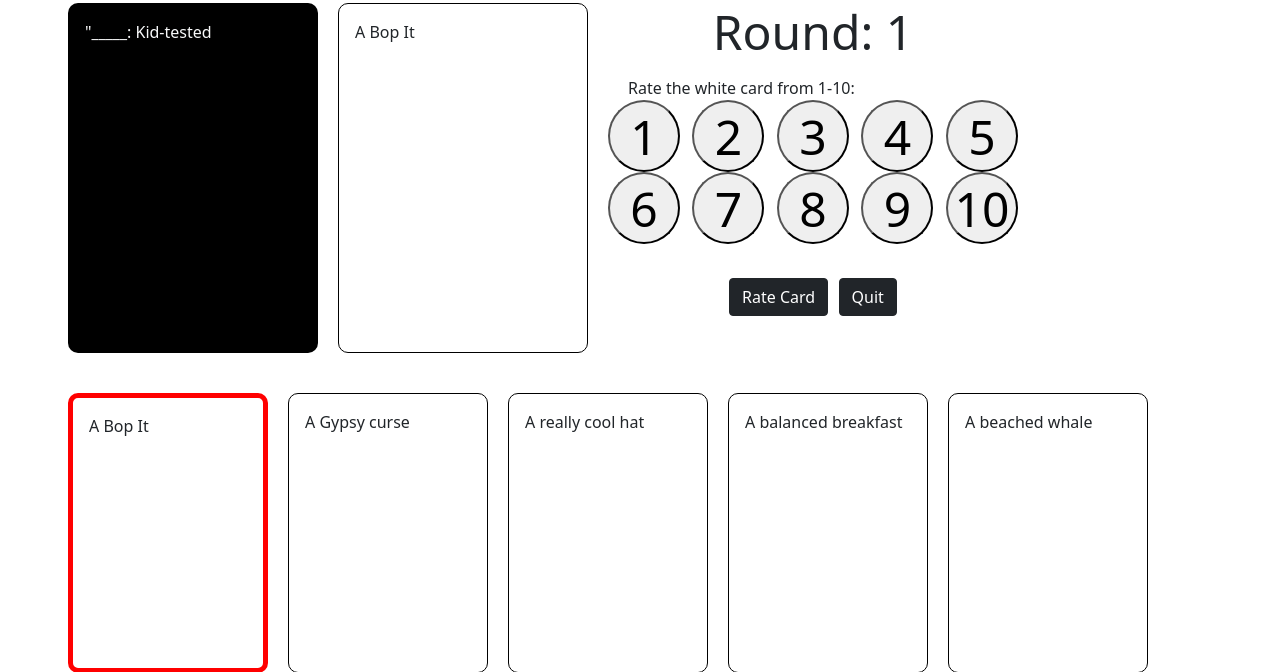
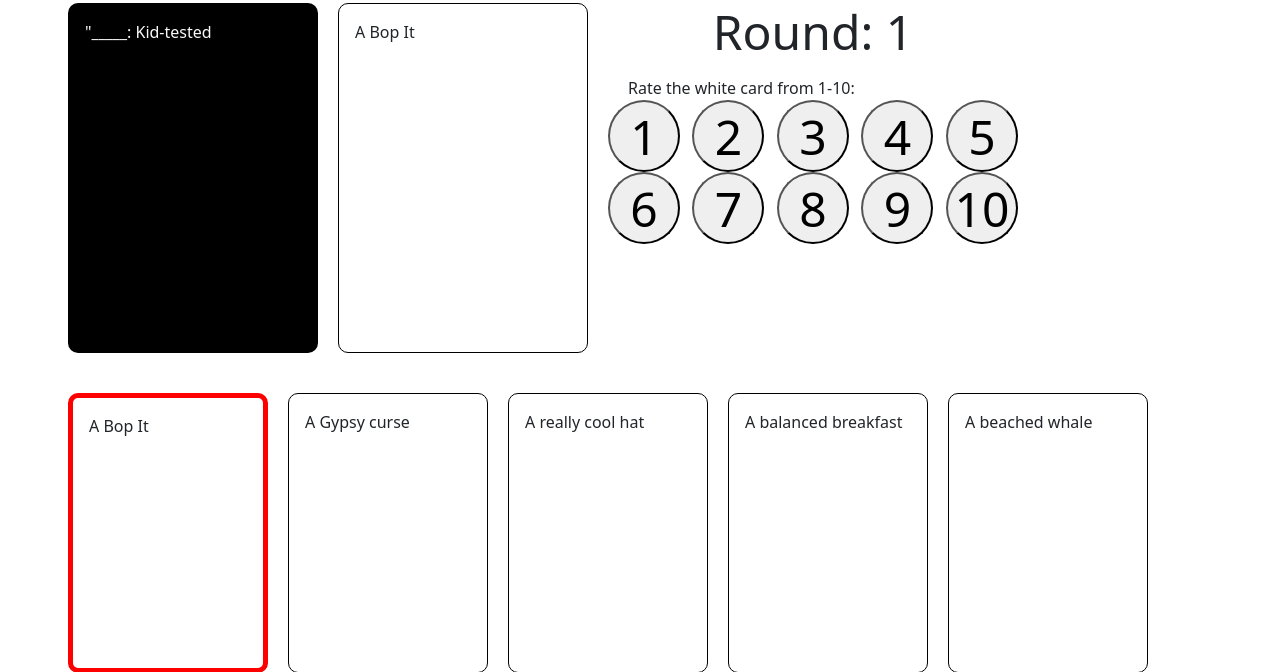
Before and after one commit to john-minney-iii/CS350-Project-1, a Django app: page /play/1/1/1/1 in a window 1280 px wide. Shown: the part 186-858 px from the top of the page. Run offline with Django 3.2, Linux system fonts and the light colour scheme; data comes from the database, SQL or seed files in the repository.

Commit message:
remove submit and quit button

```diff
--- a/play/templates/play.html
+++ b/play/templates/play.html
@@ -111,10 +111,6 @@
                     <button class="round" type="submit" name="card_rating" value="10">10</button>
                 </div>
                 <br/>
-                <div class="display-6">
-                    <button type="submit" name="rate" class="btn btn-dark btn-small">Rate Card{% if current_card_index == 0 %} &amp; New Hand{% endif %}</button>
-                    <a href="/end/" class='btn btn-dark'>Quit</a>
-                </div>
             </form>
         </div>
     </div>
```
